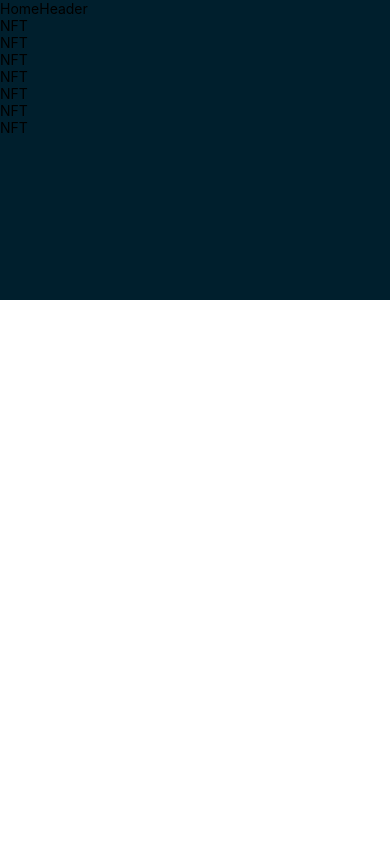
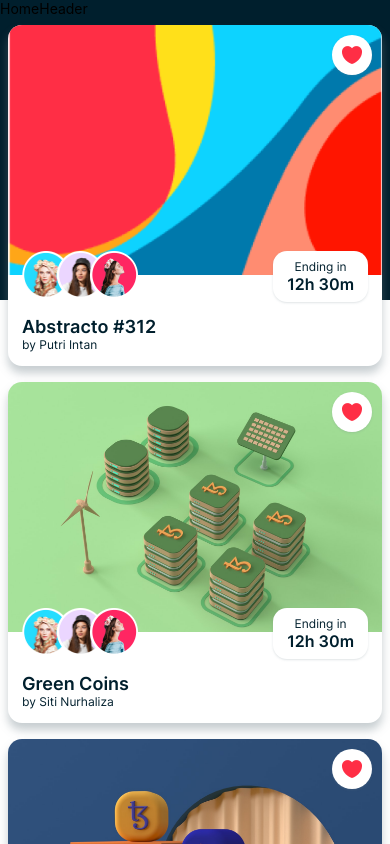
Before and after one commit to MassiiNechiche/NFT-marketplace, a React Native app: screen /Home in a window 390 px wide. Shown: the top 844 px of the page. Built offline with nearby package versions, Linux system fonts and the light colour scheme.

Commit message:
style: NFT cards

```diff
--- /dev/null
+++ b/components/Button.js
@@ -0,0 +1,35 @@
+import { View, Text, TouchableOpacity, Image } from 'react-native'
+import { COLORS, SIZES, FONTS, SHADOWS } from '../constants'
+
+export const CircleButton = ({ imgUrl, handlePress, ...props }) => {
+    return (
+        <TouchableOpacity
+            style={{
+                width: 40,
+                height: 40,
+                backgroundColor: COLORS.white,
+                position: 'absolute',
+                borderRadius: SIZES.extraLarge,
+                alignItems: 'center',
+                justifyContent: 'center',
+                ...SHADOWS.light,
+                ...props,
+            }}
+            onPress={handlePress}
+        >
+            <Image
+                source={imgUrl}
+                resizeMode="contain"
+                style={{ width: 24, height: 24 }}
+            />
+        </TouchableOpacity>
+    )
+}
+
+export const RectButton = () => {
+    return (
+        <TouchableOpacity>
+            <Text>Button</Text>
+        </TouchableOpacity>
+    )
+}
--- a/components/NFTCard.js
+++ b/components/NFTCard.js
@@ -1,10 +1,54 @@
-import { View, Text } from 'react-native'
-import React from 'react'
+import { View, Text, Image } from 'react-native'
+import { useNavigation } from '@react-navigation/native'
 
-const NFTCard = () => {
+import { COLORS, SIZES, SHADOWS, assets } from '../constants'
+import { CircleButton, RectButton } from './index'
+
+import { SubInfo, EthPrice, NFTTitle } from './SubInfo'
+
+const NFTCard = ({ data }) => {
+    const navigation = useNavigation()
+
     return (
-        <View>
-            <Text>NFT</Text>
+        <View
+            style={{
+                backgroundColor: COLORS.white,
+                borderRadius: SIZES.font,
+                marginBottom: SIZES.extraLarge,
+                margin: SIZES.base,
+                ...SHADOWS.dark,
+            }}
+        >
+            <View
+                style={{
+                    width: '100%',
+                    height: 250,
+                }}
+            >
+                <Image
+                    source={data.image}
+                    resizeMode="cover"
+                    style={{
+                        width: '100%',
+                        height: '100%',
+                        borderTopLeftRadius: SIZES.font,
+                        borderTopRightRadius: SIZES.font,
+                    }}
+                />
+
+                <CircleButton imgUrl={assets.heart} right={10} top={10} />
+            </View>
+
+            <SubInfo />
+
+            <View style={{ width: '100%', padding: SIZES.font }}>
+                <NFTTitle
+                    title={data.name}
+                    subTitle={data.creator}
+                    titleSize={SIZES.large}
+                    subTitleSize={SIZES.small}
+                />
+            </View>
         </View>
     )
 }
--- /dev/null
+++ b/components/SubInfo.js
@@ -0,0 +1,134 @@
+import React from 'react'
+import { View, Image, Text } from 'react-native'
+
+import { SIZES, FONTS, COLORS, SHADOWS, assets } from '../constants'
+
+export const NFTTitle = ({ title, subTitle, titleSize, subTitleSize }) => {
+    return (
+        <View>
+            <Text
+                style={{
+                    fontFamily: FONTS.semiBold,
+                    fontSize: titleSize,
+                    color: COLORS.primary,
+                }}
+            >
+                {title}
+            </Text>
+            <Text
+                style={{
+                    fontFamily: FONTS.regular,
+                    fontSize: subTitleSize,
+                    color: COLORS.primary,
+                }}
+            >
+                by {subTitle}
+            </Text>
+        </View>
+    )
+}
+
+export const EthPrice = ({ price }) => {
+    return (
+        <View style={{ flexDirection: 'row', alignItems: 'center' }}>
+            <Image
+                source={assets.eth}
+                resizeMode="contain"
+                style={{ width: 20, height: 20, marginRight: 2 }}
+            />
+            <Text
+                style={{
+                    fontFamily: FONTS.medium,
+                    fontSize: SIZES.font,
+                    color: COLORS.primary,
+                }}
+            >
+                {price}
+            </Text>
+        </View>
+    )
+}
+
+const ImageCmp = ({ imgUrl, index }) => {
+    return (
+        <Image
+            source={imgUrl}
+            resizeMode="contain"
+            style={{
+                width: 48,
+                height: 48,
+                marginLeft: index === 0 ? 0 : -SIZES.font,
+            }}
+        />
+    )
+}
+
+export const People = () => {
+    return (
+        <View style={{ flexDirection: 'row' }}>
+            {[assets.person02, assets.person03, assets.person04].map(
+                (imgUrl, index) => (
+                    <ImageCmp
+                        imgUrl={imgUrl}
+                        index={index}
+                        key={`People-${index}`}
+                    />
+                )
+            )}
+        </View>
+    )
+}
+
+export const EndDate = () => {
+    return (
+        <View
+            style={{
+                paddingHorizontal: SIZES.font,
+                paddingVertical: SIZES.base,
+                backgroundColor: COLORS.white,
+                borderRadius: SIZES.font,
+                justifyContent: 'center',
+                alignItems: 'center',
+                ...SHADOWS.light,
+                elevation: 1,
+                maxWidth: '50%',
+            }}
+        >
+            <Text
+                style={{
+                    fontFamily: FONTS.regular,
+                    fontSize: SIZES.small,
+                    color: COLORS.primary,
+                }}
+            >
+                Ending in
+            </Text>
+            <Text
+                style={{
+                    fontFamily: FONTS.semiBold,
+                    fontSize: SIZES.medium,
+                    color: COLORS.primary,
+                }}
+            >
+                12h 30m
+            </Text>
+        </View>
+    )
+}
+
+export const SubInfo = () => {
+    return (
+        <View
+            style={{
+                width: '100%',
+                paddingHorizontal: SIZES.font,
+                marginTop: -SIZES.extraLarge,
+                flexDirection: 'row',
+                justifyContent: 'space-between',
+            }}
+        >
+            <People />
+            <EndDate />
+        </View>
+    )
+}
--- a/components/index.js
+++ b/components/index.js
@@ -1,5 +1,6 @@
 import FocusedStatusBar from './FocusedStatusBar'
 import HomeHeader from './HomeHeader'
 import NFTCard from './NFTCard'
+import { CircleButton, RectButton } from './Button'
 
-export { HomeHeader, NFTCard, FocusedStatusBar }
+export { HomeHeader, NFTCard, FocusedStatusBar, CircleButton, RectButton }
```
